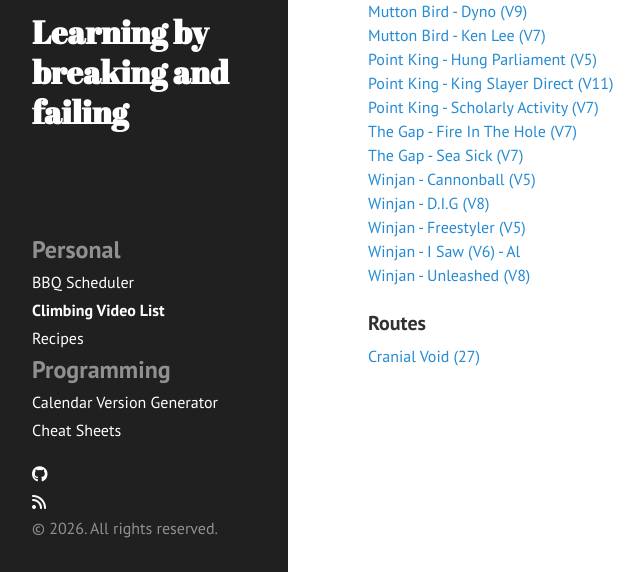
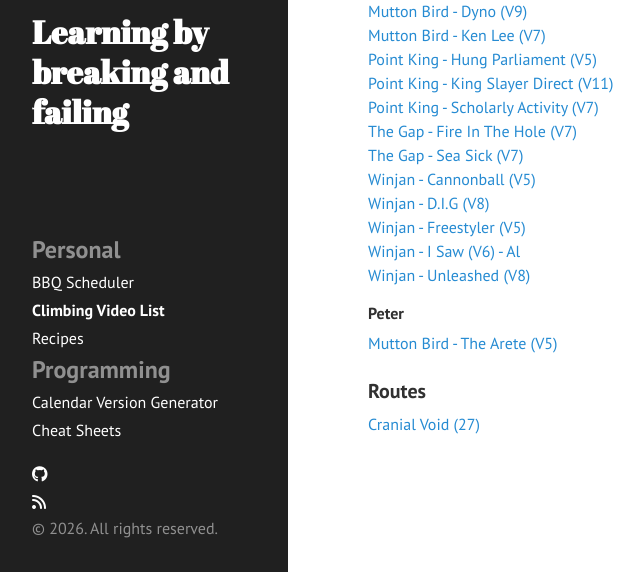
Before and after one commit to slowmonkey/slowmonkey.github.io, a Jekyll site: the page built from sidemenu_pages/climbing-video-list.md, in a window 1280 px wide, cut to the strip 328-900 px from the top of the page. Shown: the whole strip, without its empty margins (0-644 px from the left). Built offline with Jekyll 4.4.1, drawn with Linux system fonts in a browser that asks for light colours; nearby versions of some CDN libraries.

Commit message:
Update climbing-video-list.md

```diff
--- a/sidemenu_pages/climbing-video-list.md
+++ b/sidemenu_pages/climbing-video-list.md
@@ -25,5 +25,10 @@
 [Winjan - I Saw (V6) - Al](https://www.youtube.com/playlist?list=PLmL-3YU6lBLvbc_HsqCUlziR2yD_h0lmD)
 [Winjan - Unleashed (V8)](https://www.youtube.com/playlist?list=PLmL-3YU6lBLvw3Unxf1slABkt2CpKujg_)
 
+#### Peter
+
+[Mutton Bird - The Arete (V5)](https://youtu.be/ltUgEzU1jZ0)
+
+
 ### Routes
 [Cranial Void (27)](https://www.youtube.com/playlist?list=PLmL-3YU6lBLuOKznWuZec_yCLNKewqHyE)
```
